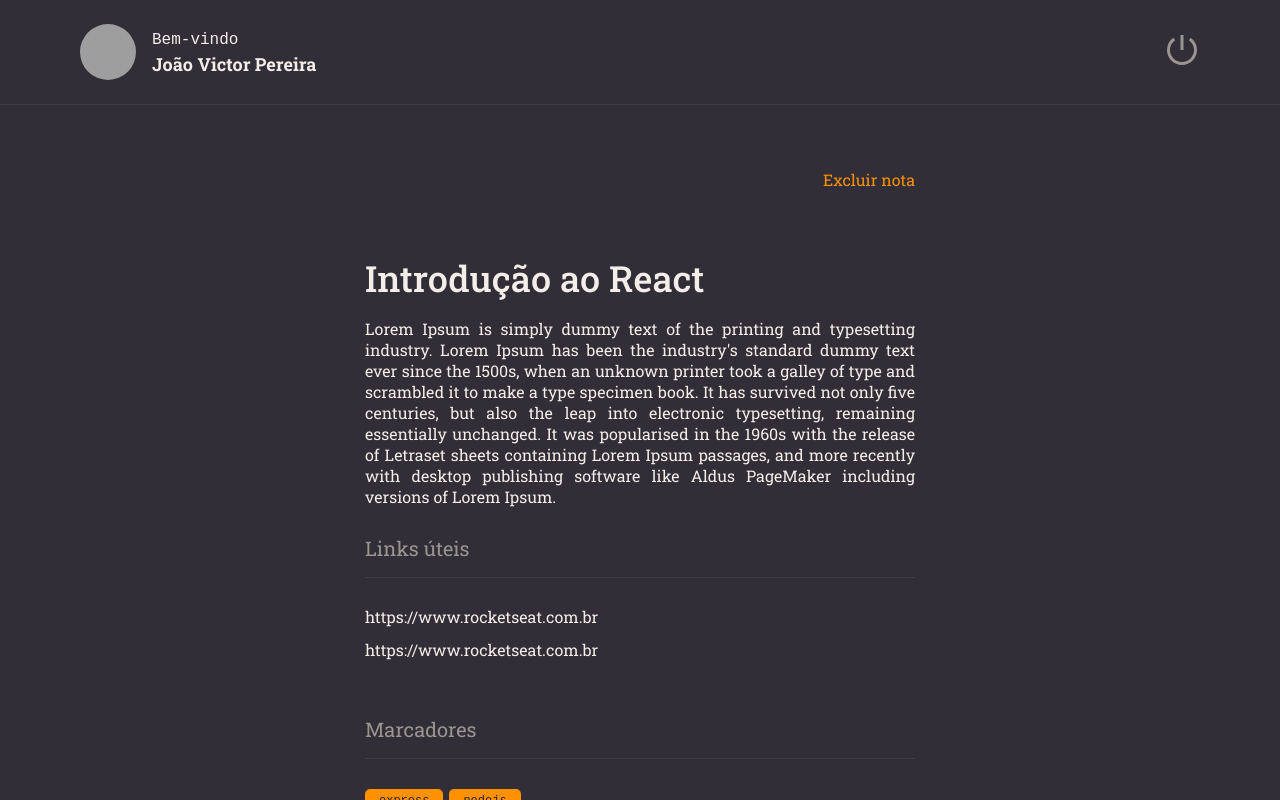
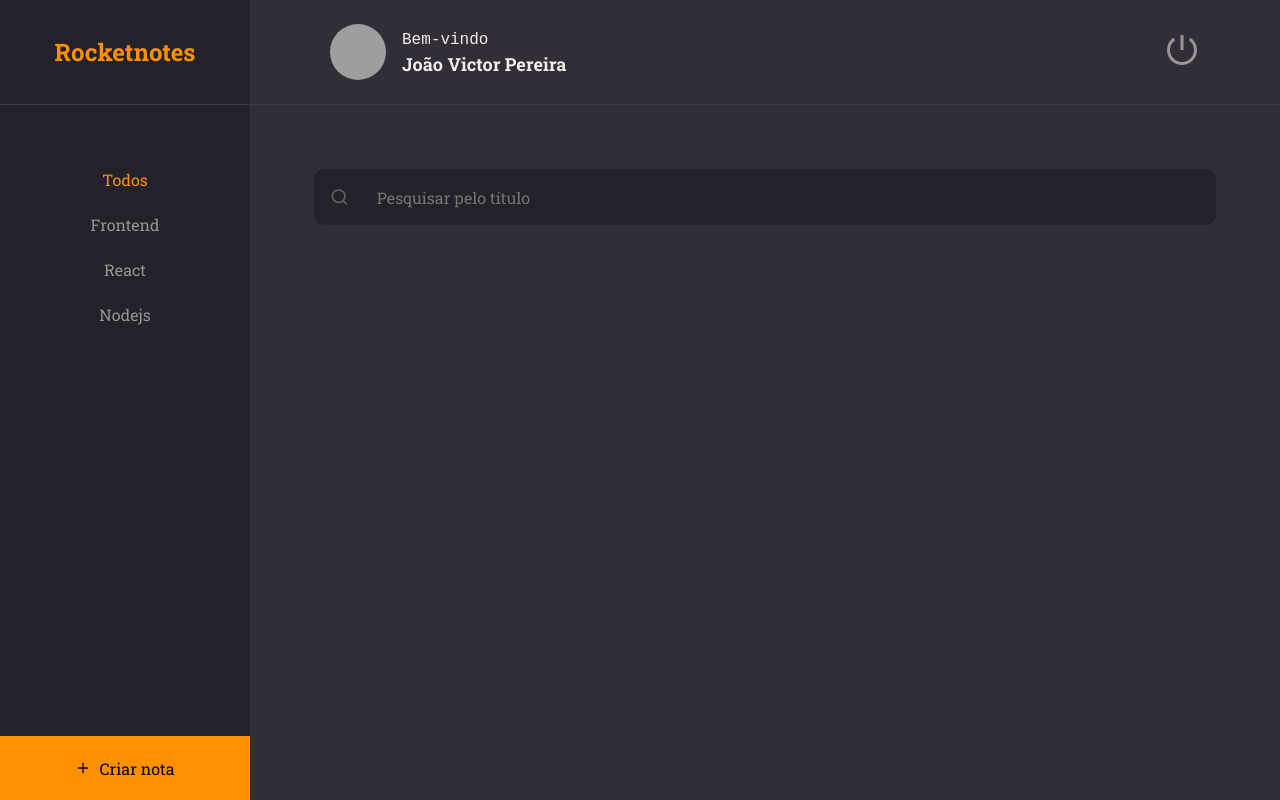
Before and after one commit to Joaov9620/RocketNotes-Web, a React (Vite) app: page / in a window 1280 px wide. Built offline with nearby package versions, Linux system fonts and the light colour scheme; grey boxes are pictures that could not be loaded.

Commit message:
Atualizado

```diff
--- a/src/components/ButtonText/index.jsx
+++ b/src/components/ButtonText/index.jsx
@@ -1,9 +1,10 @@
 import {Container} from './styles'
 
-export function ButtonText({title, ...rest}){
+export function ButtonText({title,isActive = false, ...rest}){
     return(
         <Container
         type='button'
+        isActive={isActive}
          {...rest}
          >
             {title}
--- a/src/components/ButtonText/styles.js
+++ b/src/components/ButtonText/styles.js
@@ -2,7 +2,7 @@
 
 export const Container = styled.button`
     background: none;
-    color: ${({theme}) => theme.COLORS.ORANGE};
+    color: ${({theme, isActive}) => isActive? theme.COLORS.ORANGE : theme.COLORS.GRAY_100};
 
     border: none;
     font-size: 16px;
--- /dev/null
+++ b/src/components/Input/index.jsx
@@ -0,0 +1,11 @@
+import {Container} from './styles';
+
+export function Input({icon: Icon, ...rest}){
+    //{Icon && <Icon size={20}/>}: só mostrar o icone se de fato existir
+    return(
+        <Container>
+           {Icon && <Icon size={20}/>}
+            <input {...rest}/>
+        </Container>
+    );
+};
--- /dev/null
+++ b/src/components/Input/styles.js
@@ -0,0 +1,33 @@
+import styled from "styled-components";
+
+export const Container = styled.div`
+    width: 100%;
+
+    display: flex;
+    align-items: center;
+
+    background-color: ${({theme}) => theme.COLORS.BACKGROUND_900};
+    color: ${({theme}) => theme.COLORS.GRAY_300};
+
+    margin-bottom: 8px;
+    border-radius: 10px;
+
+    >input{
+        height: 56px;
+        width: 100%;
+
+        padding: 12px;
+        color: ${({theme}) => theme.COLORS.WHITE};
+        background-color: transparent;
+        border: 0;
+
+        &:placeholder{
+            color: ${({theme}) => theme.COLORS.GRAY_300};
+        }
+    }
+
+
+    >svg{
+        margin: 0 16px;
+    }
+`;
--- a/src/main.jsx
+++ b/src/main.jsx
@@ -1,15 +1,17 @@
 import React from 'react'
 import ReactDOM from 'react-dom/client'
-import {Details} from './pages/Details'
 import {ThemeProvider} from 'styled-components' //promover um tema
 import  GlobalStyle from './styles/global'
+
 import theme from "./styles/theme"
+
+import {Home} from './pages/Home'
 
 ReactDOM.createRoot(document.getElementById('root')).render(
   <React.StrictMode>
     <ThemeProvider theme={theme}>
       <GlobalStyle/>
-      <Details />
+      <Home />
     </ThemeProvider>
   </React.StrictMode>
 )
--- a/src/pages/Details/index.jsx
+++ b/src/pages/Details/index.jsx
@@ -10,7 +10,6 @@
   return (
     <Container>
       <Header/>
-
       <main>
         <Content>
           <ButtonText title="Excluir nota"/>
--- /dev/null
+++ b/src/pages/Home/index.jsx
@@ -0,0 +1,39 @@
+import {FiPlus, FiSearch} from "react-icons/fi";
+import {Container, Brand, Menu, Search, Content, NewNote} from './styles';
+
+import {Header}  from '../../components/Header'
+import {Input}  from '../../components/Input'
+
+import {ButtonText}  from '../../components/ButtonText'
+
+export function Home(){
+    return(
+        <Container>
+            <Brand>
+                <h1>Rocketnotes</h1>
+            </Brand>
+
+            <Header/>
+
+            <Menu>
+                <li><ButtonText title='Todos' isActive/></li>
+                <li><ButtonText title='Frontend'/></li>
+                <li><ButtonText title='React'/></li>
+                <li><ButtonText title='Nodejs'/></li>
+            </Menu>
+
+            <Search>
+                <Input placeholder="Pesquisar pelo título" icon={FiSearch}/>
+            </Search>
+
+            <Content>
+
+            </Content>
+
+            <NewNote>
+                <FiPlus/>
+                Criar nota
+            </NewNote>
+        </Container>
+    );
+};
--- /dev/null
+++ b/src/pages/Home/styles.js
@@ -0,0 +1,73 @@
+import styled from "styled-components";
+
+export const Container = styled.div`
+    width: 100%;
+    height: 100vh;
+
+    display: grid;
+    grid-template-columns: 250px auto;
+    grid-template-rows: 105px 128px auto 64px;
+    grid-template-areas:
+    "brand header"
+    "menu search"
+    "menu content"
+    "newnote content";
+
+    background-color: ${({theme}) => theme.COLORS.BACKGROUND_800};
+`;
+
+export const Brand = styled.div`
+    grid-area: brand;
+
+    display: flex;
+    justify-content: center;
+    align-items: center;
+
+    border-bottom-width: 1px;
+    border-bottom-style: solid;
+    border-bottom-color: ${({theme}) => theme.COLORS.BACKGROUND_700};
+
+    background: ${({theme}) => theme.COLORS.BACKGROUND_900};
+
+    >h1{
+        font-size: 24px;
+        color: ${({theme}) => theme.COLORS.ORANGE};;
+    }
+`;
+
+export const Menu = styled.ul`
+    grid-area: menu;
+    background: ${({theme}) => theme.COLORS.BACKGROUND_900};
+
+    padding-top: 64px;
+    text-align: center;
+
+    >li{
+        margin-bottom: 24px;
+    }
+`;
+
+export const Search = styled.div`
+    grid-area: search;
+    padding: 64px 64px 0;
+`;
+
+export const Content = styled.div`
+    grid-area: content;
+
+`;
+
+export const NewNote= styled.button`
+    grid-area: newnote;
+
+    background-color: ${({theme}) => theme.COLORS.ORANGE};
+    border:none;
+
+    display: flex;
+    align-items: center;
+    justify-content: center;
+
+    >svg{
+        margin-right: 8px;
+    }
+`;
```
Also changed, not shown: src/components/Note/index.jsx (added), src/components/Note/styles.js (added).
